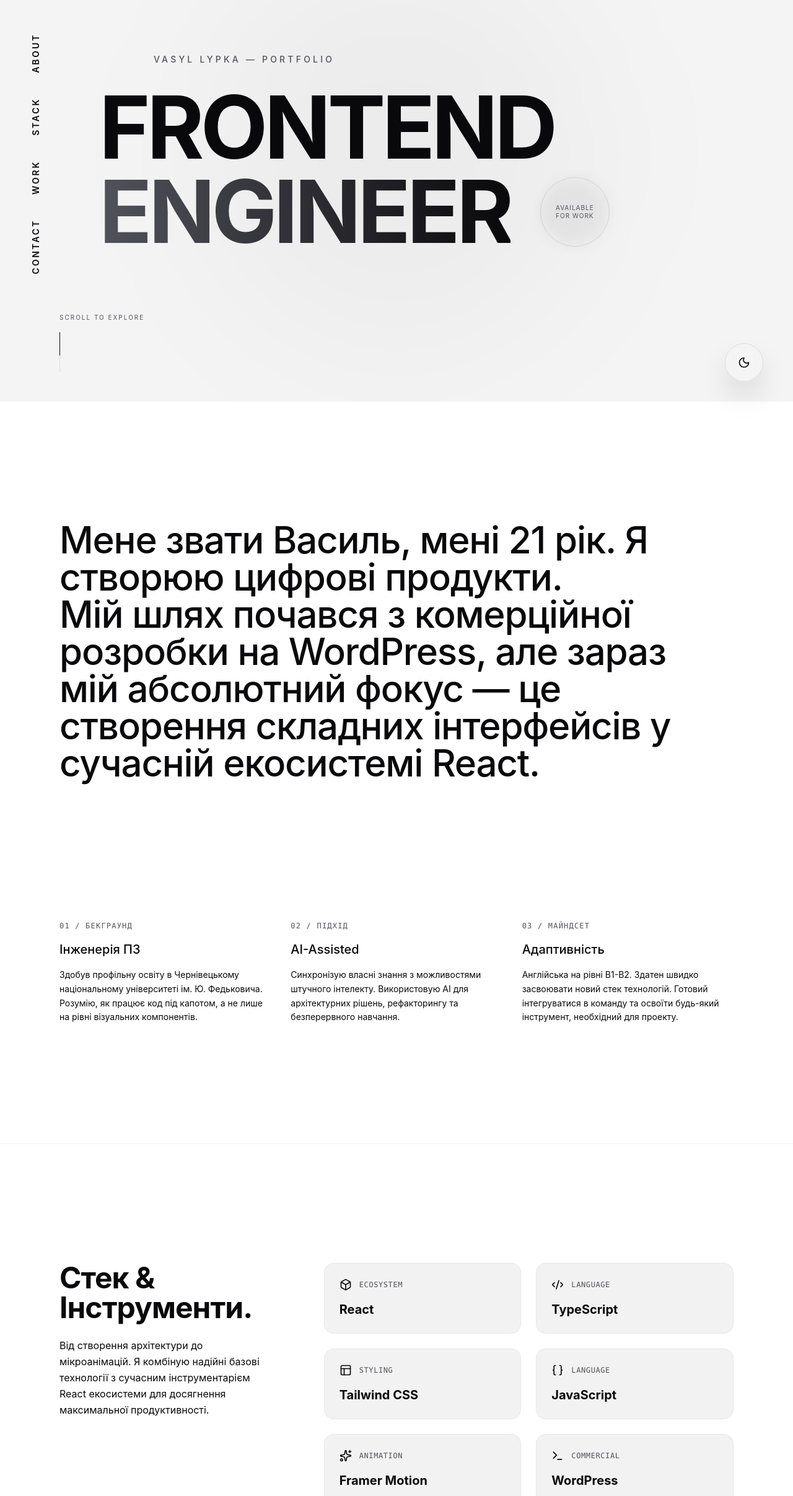
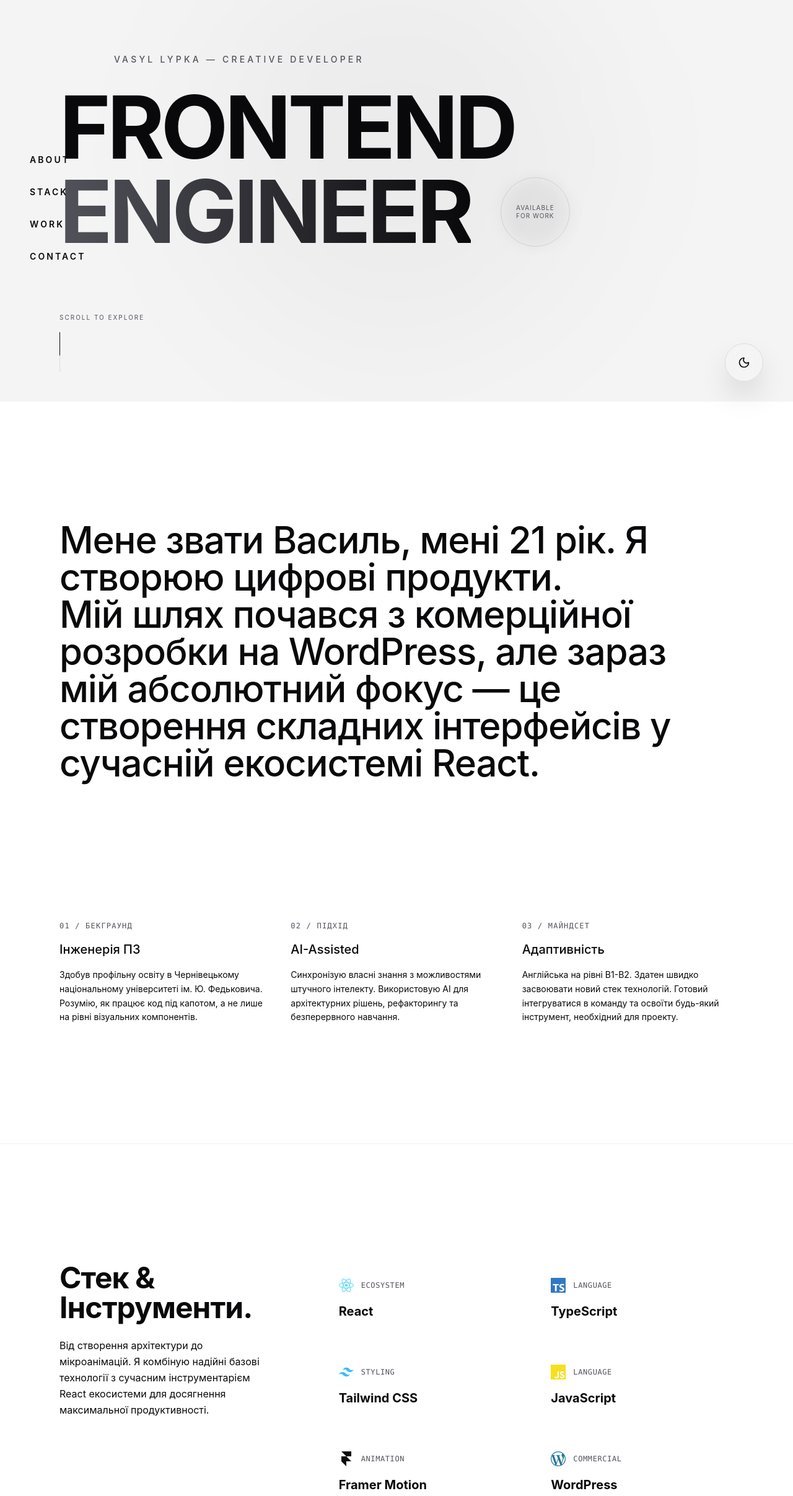
Before and after one commit to molnex/portfolio, a React (Vite) app: page / in a window 1280 px wide. Shown: the part 152-2566 px from the top of the page at 62% size. Built offline with nearby package versions, Linux system fonts and the light colour scheme.

Commit message:
Update hero navigation and clean stack section design

```diff
--- a/package.json
+++ b/package.json
@@ -15,6 +15,7 @@
     "lucide-react": "^1.23.0",
     "react": "^19.2.7",
     "react-dom": "^19.2.7",
+    "react-icons": "^5.7.0",
     "tailwind-merge": "^3.6.0"
   },
   "devDependencies": {
--- a/src/components/Hero.tsx
+++ b/src/components/Hero.tsx
@@ -1,47 +1,73 @@
-import { motion } from 'framer-motion';
+import { motion } from "framer-motion";
 
 export default function Hero() {
   const easeOutExpo = [0.16, 1, 0.3, 1] as const;
 
-  const scrollToSection = (e: React.MouseEvent<HTMLAnchorElement>, id: string) => {
+  const scrollToSection = (
+    e: React.MouseEvent<HTMLAnchorElement>,
+    id: string
+  ) => {
     e.preventDefault();
+
     const element = document.getElementById(id);
+
     if (element) {
-      element.scrollIntoView({ behavior: 'smooth', block: 'start' });
+      element.scrollIntoView({
+        behavior: "smooth",
+        block: "start",
+      });
     }
   };
 
   return (
-    <section id="hero" className="relative w-full h-screen flex flex-col justify-center px-6 md:px-12 lg:px-24 overflow-hidden">
-
+    <section
+      id="hero"
+      className="relative w-full h-screen flex flex-col justify-center px-6 md:px-12 lg:px-24 overflow-hidden"
+    >
+      {/* Background Glow */}
       <div className="absolute top-1/2 left-1/2 -translate-x-1/2 -translate-y-1/2 w-[80vw] h-[80vw] md:w-[50vw] md:h-[50vw] bg-black/[0.03] dark:bg-white/[0.03] rounded-full blur-[120px] pointer-events-none" />
 
-      {/* Бокова навігація зліва - ВИПРАВЛЕНО НАКЛАДАННЯ */}
-      <div className="absolute top-1/2 left-6 md:left-12 -translate-y-1/2 hidden lg:flex flex-col gap-10 z-20 items-center">
-        {['About', 'Stack', 'Work', 'Contact'].map((item, i) => (
+      {/* Left Navigation */}
+      <motion.div
+        initial={{ opacity: 0, x: -30 }}
+        animate={{ opacity: 1, x: 0 }}
+        transition={{
+          duration: 0.8,
+          delay: 0.3,
+          ease: easeOutExpo,
+        }}
+        className="absolute top-1/2 left-6 md:left-12 -translate-y-1/2 hidden lg:flex flex-col gap-8 z-20"
+      >
+        {["About", "Stack", "Work", "Contact"].map((item) => (
           <a
-            key={i}
+            key={item}
             href={`#${item.toLowerCase()}`}
             onClick={(e) => scrollToSection(e, item.toLowerCase())}
-            style={{ writingMode: 'vertical-rl' }}
-            className="text-sm font-sans font-semibold tracking-[0.2em] uppercase text-primary/60 hover:text-primary transition-colors cursor-pointer select-none rotate-180"
+            className="group relative w-fit text-sm font-semibold uppercase tracking-[0.22em] text-primary/60 hover:text-primary transition-colors duration-300"
           >
             {item}
+
+            <span className="absolute left-0 -bottom-1 h-[1px] w-0 bg-primary transition-all duration-300 group-hover:w-full"></span>
           </a>
         ))}
-      </div>
+      </motion.div>
 
-      <div className="relative z-10 flex flex-col items-start uppercase w-full max-w-7xl mx-auto pl-0 lg:pl-16">
-
+      {/* Hero Content */}
+      <div className="relative z-10 flex flex-col items-start uppercase w-full max-w-7xl mx-auto pl-0 lg:pl-25">
         <motion.div
           initial={{ opacity: 0, y: 20 }}
           animate={{ opacity: 1, y: 0 }}
-          transition={{ duration: 1, ease: easeOutExpo, delay: 0.2 }}
+          transition={{
+            duration: 1,
+            ease: easeOutExpo,
+            delay: 0.2,
+          }}
           className="flex items-center gap-6 mb-8"
         >
           <div className="w-16 h-[1px] bg-muted/50"></div>
+
           <span className="text-muted tracking-[0.3em] text-xs md:text-sm font-medium">
-            Vasyl Lypka — Portfolio
+            Vasyl Lypka — Creative Developer
           </span>
         </motion.div>
 
@@ -49,7 +75,11 @@ export default function Hero() {
           <motion.h1
             initial={{ y: "100%" }}
             animate={{ y: 0 }}
-            transition={{ duration: 1.2, ease: easeOutExpo, delay: 0.3 }}
+            transition={{
+              duration: 1.2,
+              ease: easeOutExpo,
+              delay: 0.3,
+            }}
             className="text-[14vw] md:text-[11vw] leading-[0.85] font-display font-bold tracking-tighter text-primary"
           >
             FRONTEND
@@ -58,39 +88,70 @@ export default function Hero() {
 
         <div className="overflow-hidden py-2 flex items-center gap-6 md:gap-12 w-full">
           <motion.h1
-          initial={{ y: "100%" }}
-          animate={{ y: 0 }}
-          transition={{ duration: 1.2, ease: easeOutExpo, delay: 0.4 }}
-          className="text-[14vw] md:text-[11vw] leading-[0.85] font-display font-bold tracking-tighter text-transparent bg-clip-text bg-gradient-to-r from-muted to-primary"
-        >
-         ENGINEER
+            initial={{ y: "100%" }}
+            animate={{ y: 0 }}
+            transition={{
+              duration: 1.2,
+              ease: easeOutExpo,
+              delay: 0.4,
+            }}
+            className="text-[14vw] md:text-[11vw] leading-[0.85] font-display font-bold tracking-tighter text-transparent bg-clip-text bg-gradient-to-r from-muted to-primary"
+          >
+            ENGINEER
           </motion.h1>
 
           <motion.div
-            initial={{ opacity: 0, scale: 0.5, rotate: -45 }}
-            animate={{ opacity: 1, scale: 1, rotate: 0 }}
-            transition={{ duration: 1.5, ease: easeOutExpo, delay: 0.8 }}
+            initial={{
+              opacity: 0,
+              scale: 0.5,
+              rotate: -45,
+            }}
+            animate={{
+              opacity: 1,
+              scale: 1,
+              rotate: 0,
+            }}
+            transition={{
+              duration: 1.5,
+              ease: easeOutExpo,
+              delay: 0.8,
+            }}
             className="hidden md:flex shrink-0 w-20 h-20 lg:w-28 lg:h-28 rounded-full border border-black/10 dark:border-white/10 items-center justify-center relative"
           >
             <div className="absolute inset-0 bg-black/5 dark:bg-white/5 rounded-full animate-pulse blur-md"></div>
+
             <span className="text-[9px] lg:text-[10px] text-muted text-center leading-tight tracking-widest relative z-10">
-              AVAILABLE<br/>FOR WORK
+              AVAILABLE
+              <br />
+              FOR WORK
             </span>
           </motion.div>
         </div>
       </div>
-
+            {/* Scroll Indicator */}
       <motion.div
         initial={{ opacity: 0 }}
         animate={{ opacity: 1 }}
-        transition={{ duration: 1, delay: 1.2 }}
+        transition={{
+          duration: 1,
+          delay: 1.2,
+        }}
         className="absolute bottom-12 left-6 md:left-12 lg:left-24 flex flex-col items-start gap-4"
       >
-        <span className="text-[10px] text-muted tracking-[0.2em] uppercase">Scroll to explore</span>
+        <span className="text-[10px] uppercase tracking-[0.2em] text-muted">
+          Scroll to explore
+        </span>
+
         <div className="w-[1px] h-16 bg-black/10 dark:bg-white/10 relative overflow-hidden">
           <motion.div
-            animate={{ y: ["-100%", "100%"] }}
-            transition={{ repeat: Infinity, duration: 1.5, ease: "linear" }}
+            animate={{
+              y: ["-100%", "100%"],
+            }}
+            transition={{
+              repeat: Infinity,
+              duration: 1.5,
+              ease: "linear",
+            }}
             className="absolute top-0 left-0 w-full h-full bg-primary"
           />
         </div>
--- a/src/components/Stack.tsx
+++ b/src/components/Stack.tsx
@@ -1,13 +1,13 @@
 import { motion, type Variants } from 'framer-motion';
-import { Code2, Box, Sparkles, Layout, Terminal, Braces } from 'lucide-react';
+import { SiReact, SiTypescript, SiTailwindcss, SiJavascript, SiFramer, SiWordpress } from 'react-icons/si';
 
 const technologies = [
-  { name: "React", category: "Ecosystem", icon: <Box size={20} /> },
-  { name: "TypeScript", category: "Language", icon: <Code2 size={20} /> },
-  { name: "Tailwind CSS", category: "Styling", icon: <Layout size={20} /> },
-  { name: "JavaScript", category: "Language", icon: <Braces size={20} /> },
-  { name: "Framer Motion", category: "Animation", icon: <Sparkles size={20} /> },
-  { name: "WordPress", category: "Commercial", icon: <Terminal size={20} /> },
+  { name: "React", category: "Ecosystem", icon: <SiReact className="w-6 h-6 text-[#61DAFB]" /> },
+  { name: "TypeScript", category: "Language", icon: <SiTypescript className="w-6 h-6 text-[#3178C6]" /> },
+  { name: "Tailwind CSS", category: "Styling", icon: <SiTailwindcss className="w-6 h-6 text-[#38BDF8]" /> },
+  { name: "JavaScript", category: "Language", icon: <SiJavascript className="w-6 h-6 text-[#F7DF1E]" /> },
+  { name: "Framer Motion", category: "Animation", icon: <SiFramer className="w-6 h-6 text-primary" /> },
+  { name: "WordPress", category: "Commercial", icon: <SiWordpress className="w-6 h-6 text-[#21759B]" /> },
 ];
 
 const container: Variants = {
@@ -60,9 +60,12 @@ export default function Stack() {
             <motion.div
               key={index}
               variants={item}
-              className="group flex flex-col p-6 rounded-2xl bg-black/5 dark:bg-white/5 border border-black/5 dark:border-white/5 hover:bg-black/10 dark:hover:bg-white/10 transition-colors"
+              whileHover={{ y: -4 }}
+              transition={{ type: "spring", stiffness: 400, damping: 25 }}
+              // Прибрали bg-black/5 та border, додали hover background
+              className="group flex flex-col p-6 rounded-2xl hover:bg-black/5 dark:hover:bg-white/5 transition-colors cursor-default"
             >
-              <div className="flex items-center gap-3 mb-4 text-primary">
+              <div className="flex items-center gap-3 mb-4">
                 {tech.icon}
                 <span className="text-xs font-mono tracking-wider uppercase text-muted">{tech.category}</span>
               </div>
@@ -70,7 +73,6 @@ export default function Stack() {
             </motion.div>
           ))}
         </motion.div>
-
       </div>
     </section>
   );
```
Also changed, not shown: 1 other file (tests, documents, lock files or other folders).
